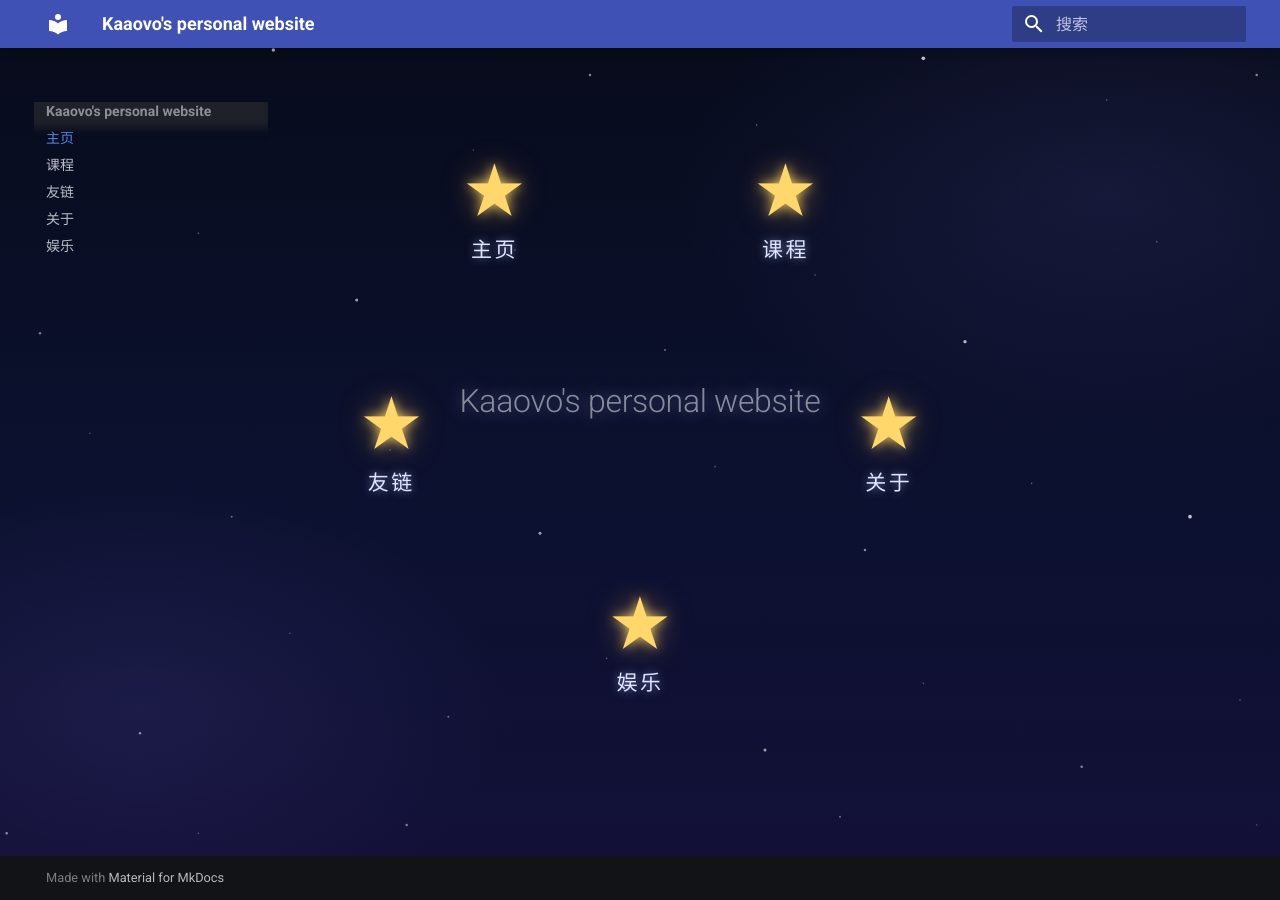
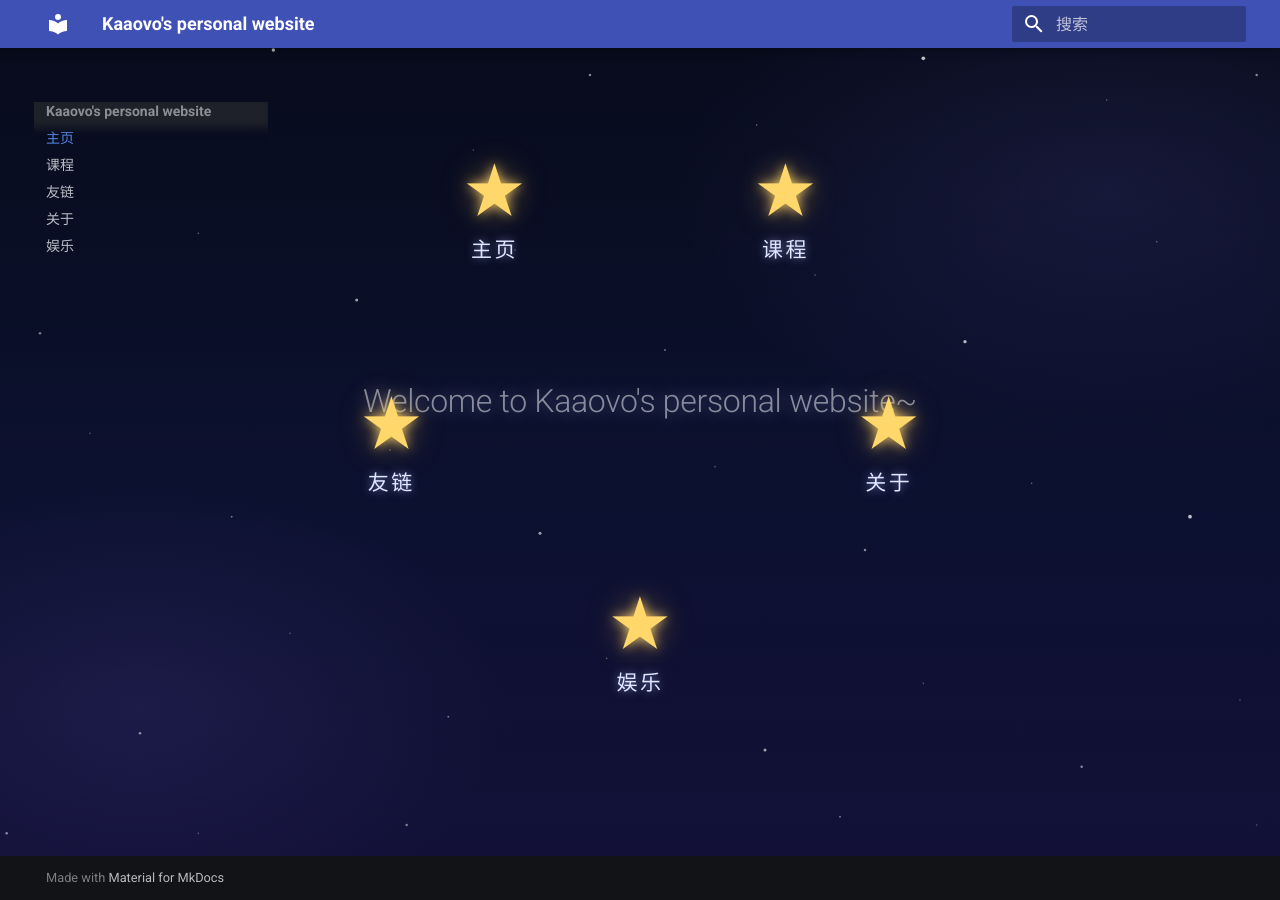
Before and after one commit to rainwithin/rainwithin.github.io, an MkDocs documentation site: the page built from docs/index.md, in a window 1280 px wide. Built offline with MkDocs 1.6.1 and Material for MkDocs 9.7.7, drawn with Linux system fonts in a browser that asks for light colours.

Commit message:
主页大字改为 Welcome to Kaaovo's personal website~

```diff
--- a/docs/index.md
+++ b/docs/index.md
@@ -1,5 +1,5 @@
 <div class="hero">
-  <h1 class="hero-title">Kaaovo's personal website</h1>
+  <h1 class="hero-title">Welcome to Kaaovo's personal website~</h1>
 
   <a class="star-nav s1" href="index.html">
     <span class="star">★</span>
```
